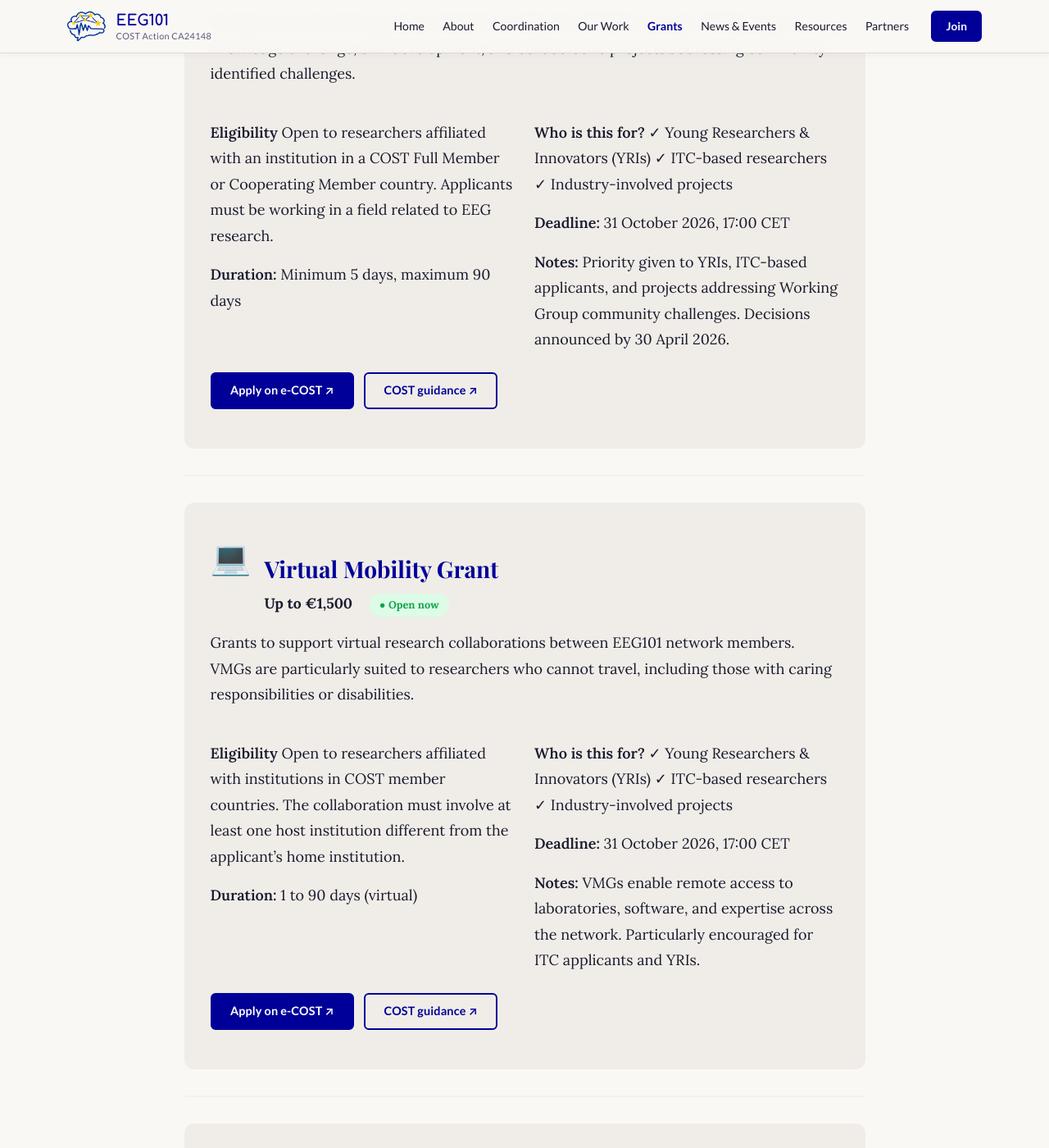
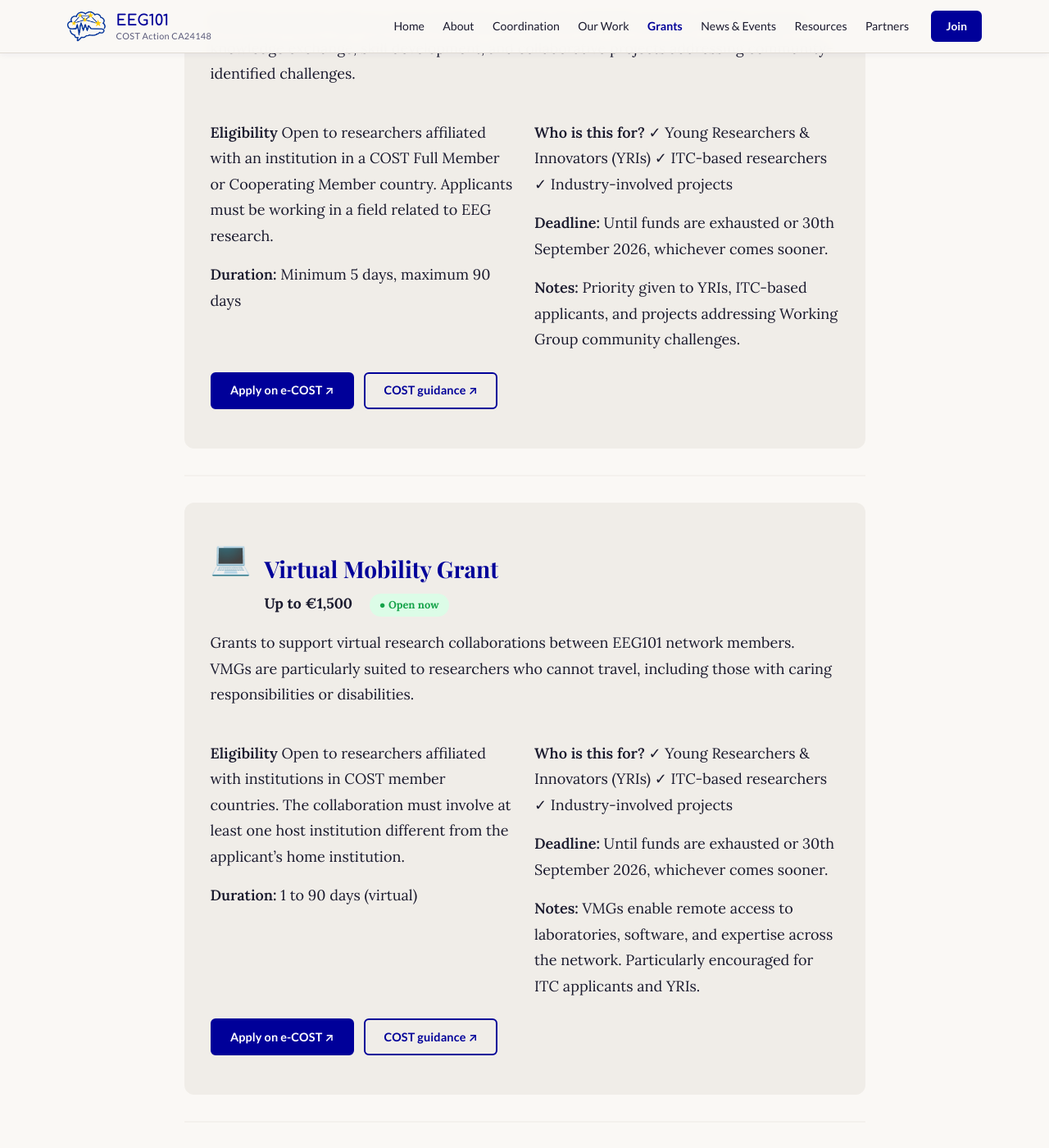
Before and after one commit to mcvinding/website-1, a Jekyll site: the page built from grants.md, in a window 1280 px wide and 1400 px high, scrolled down 1087 px. Shown: the whole window at 82% size. Built offline with Jekyll 4.4.1, drawn with Linux system fonts in a browser that asks for light colours; some of the changed text lies outside the part shown.

Commit message:
Refine grants page: update deadlines, remove decision notice and contact email

```diff
--- a/_data/grants.yml
+++ b/_data/grants.yml
@@ -22,14 +22,14 @@ schemes:
     itc_track: true
     industry_track: true
     status: "open"
-    deadline: "31 October 2026, 17:00 CET"
-    round_label: "Round 1"
+    deadline: "Until funds are exhausted or 30th September 2026, whichever comes sooner."
+    round_label: "Round 2"
     application_url: "https://e-services.cost.eu/"
     guidance_url: "https://www.cost.eu/funding/stsm/"
     contact: "grants@eeg101.eu"
     notes: >
       Priority given to YRIs, ITC-based applicants, and projects addressing
-      Working Group community challenges. Decisions announced by 30 April 2026.
+      Working Group community challenges.
 
   - id: vmg
     title: "Virtual Mobility Grant"
@@ -49,8 +49,8 @@ schemes:
     itc_track: true
     industry_track: true
     status: "open"
-    deadline: "31 October 2026, 17:00 CET"
-    round_label: "Round 1"
+    deadline: "Until funds are exhausted or 30th September 2026, whichever comes sooner."
+    round_label: "Round 2"
     application_url: "https://e-services.cost.eu/"
     guidance_url: "https://www.cost.eu/funding/vmg/"
     contact: "grants@eeg101.eu"
@@ -74,8 +74,8 @@ schemes:
     itc_track: true
     industry_track: false
     status: "open"
-    deadline: "31 October 2026, 17:00 CET"
-    round_label: "Round 1"
+    deadline: "Until funds are exhausted or 30th September 2026, whichever comes sooner."
+    round_label: "Round 2"
     application_url: "https://e-services.cost.eu/"
     guidance_url: "https://www.cost.eu/funding/dissemination-conference-grants/"
     contact: "grants@eeg101.eu"
@@ -98,8 +98,8 @@ schemes:
     itc_track: true
     industry_track: false
     status: "open"
-    deadline: "31 October 2026, 17:00 CET"
-    round_label: "Round 1"
+    deadline: "Until funds are exhausted or 30th September 2026, whichever comes sooner."
+    round_label: "Round 2"
     application_url: "https://e-services.cost.eu/"
     guidance_url: "https://www.cost.eu/funding/dissemination-conference-grants/"
     contact: "grants@eeg101.eu"
```
Also changed, not shown: grants.md (+1 -1 lines).
